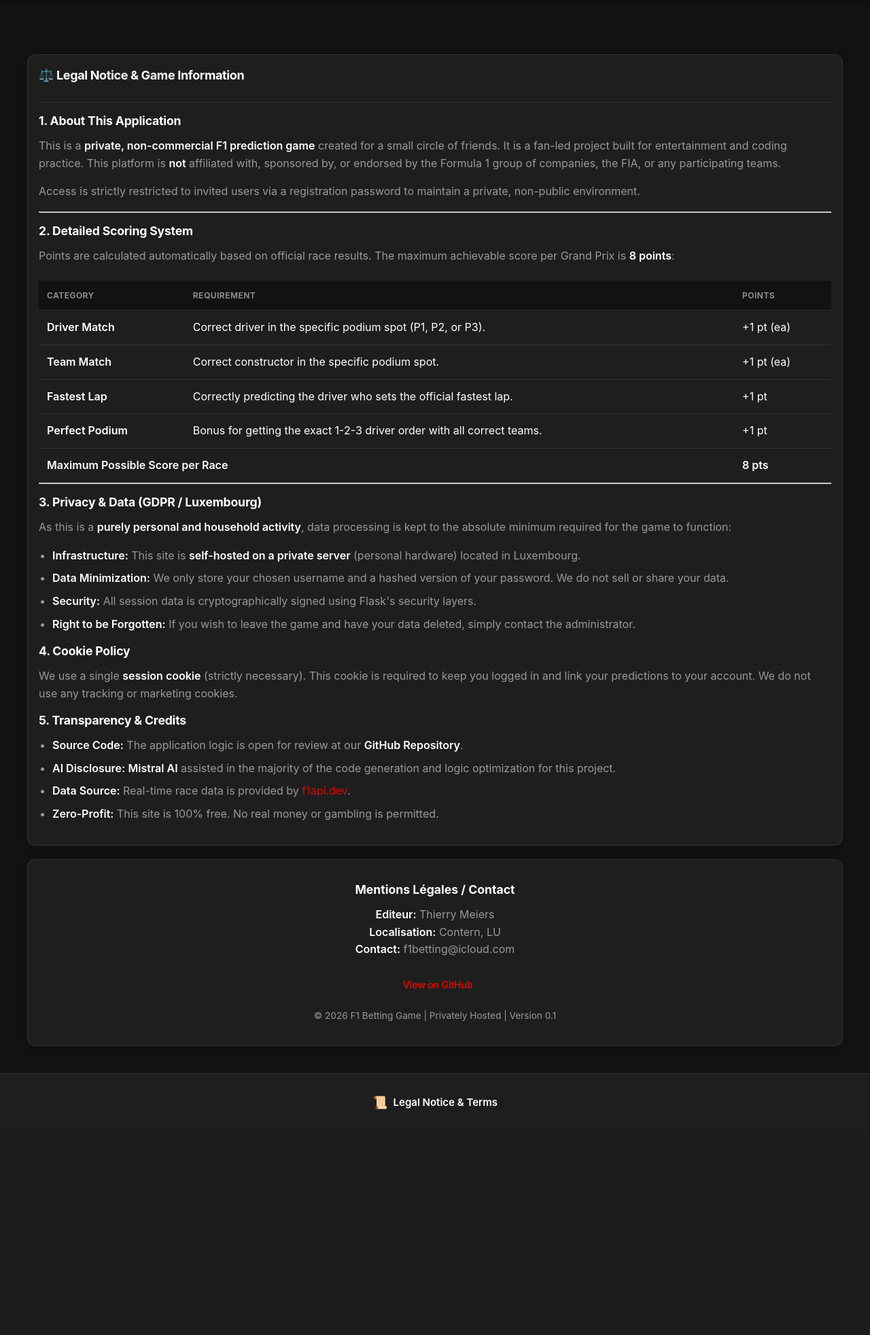
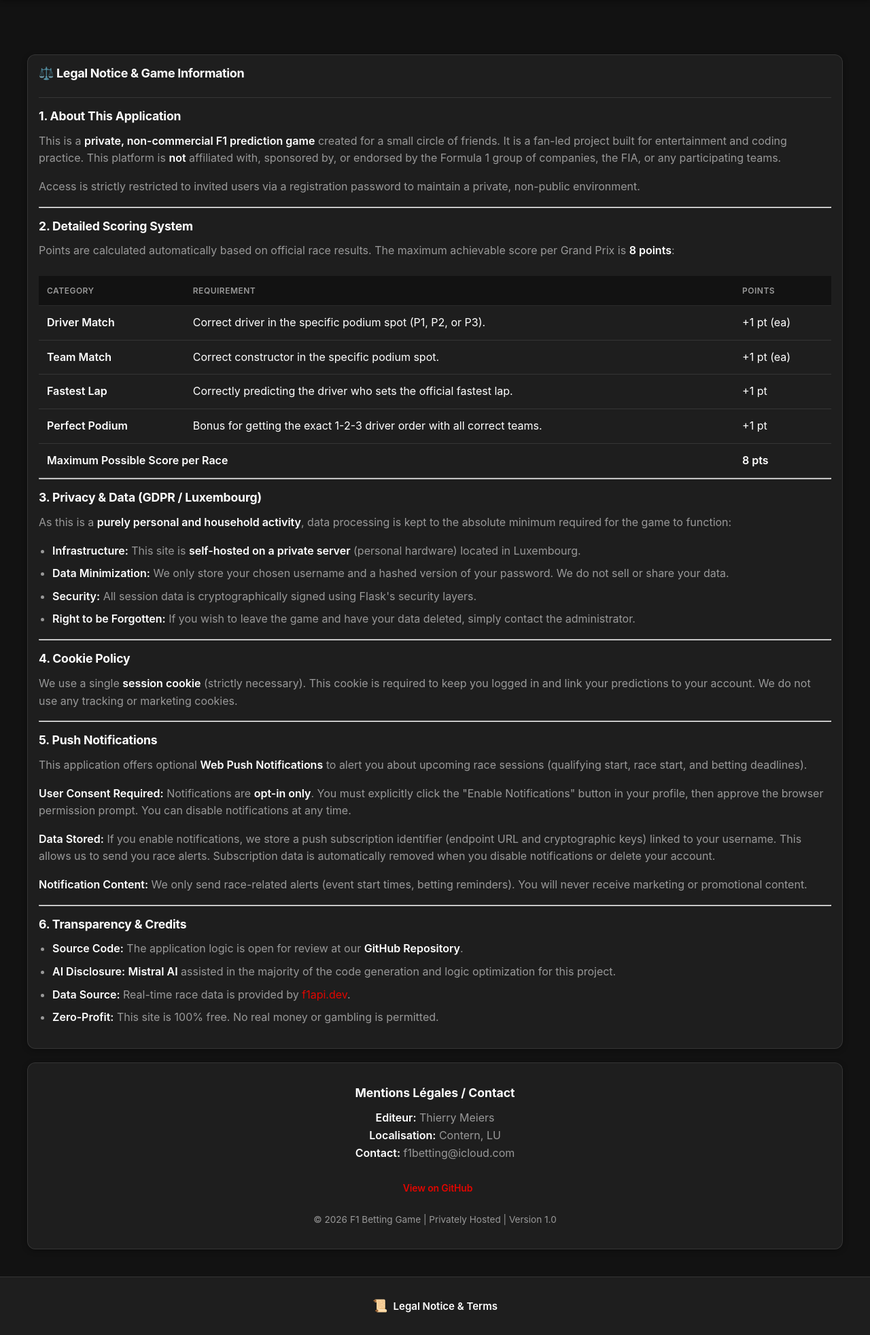
Before and after one commit to Meith0717/f1-betting-website, a Flask app: page /legal-notice in a window 1280 px wide. Shown: the part 62-2026 px from the top of the page at 68% size. Before the commit the page ends 1694 px from the top, so only its background shows below. Run offline with Flask 3, Linux system fonts and the light colour scheme.

Commit message:
Update Legal Notice & Game Information

```diff
--- a/src/app/static/css/mobile-styles.css
+++ b/src/app/static/css/mobile-styles.css
@@ -222,19 +222,6 @@ nav.mobile-nav {
     background-color: rgba(255, 255, 255, 0.2);
 }
 
-/* Beta badge styling */
-.beta-badge {
-    background-color: var(--accent);
-    color: black;
-    padding: 4px 12px;
-    border-radius: 12px;
-    font-size: 0.8em;
-    font-weight: bold;
-    margin-left: 12px;
-    vertical-align: middle;
-    display: inline-block;
-}
-
 /* Legal notice page styling */
 .legal-content h1, .legal-content h2, .legal-content h3 {
     color: var(--text);
@@ -1160,9 +1147,6 @@ nav.mobile-nav {
     margin-left: 3px;
     font-weight: 600;
 }
-    margin-left: 6px;
-    font-weight: 600;
-}
 
 .bet-form-inner {
     display: flex;
@@ -2040,11 +2024,12 @@ nav.mobile-nav {
     content: "📜";
     font-size: 18px;
 }
-    .footer-content {
+
+.footer-content {
         flex-direction: column;
         gap: 8px;
-    }
-}
+}
+
 
 /*****************************
 * Typography System
--- a/src/app/templates/legal_notice.html
+++ b/src/app/templates/legal_notice.html
@@ -68,10 +68,22 @@
         <li><strong>Right to be Forgotten:</strong> If you wish to leave the game and have your data deleted, simply contact the administrator.</li>
       </ul>
 
+      <hr class="my-4">
+
       <h2 class="section-title">4. Cookie Policy</h2>
       <p>We use a single <strong>session cookie</strong> (strictly necessary). This cookie is required to keep you logged in and link your predictions to your account. We do not use any tracking or marketing cookies.</p>
 
-      <h2 class="section-title">5. Transparency & Credits</h2>
+      <hr class="my-4">
+
+      <h2 class="section-title">5. Push Notifications</h2>
+      <p>This application offers optional <strong>Web Push Notifications</strong> to alert you about upcoming race sessions (qualifying start, race start, and betting deadlines).</p>
+      <p><strong>User Consent Required:</strong> Notifications are <strong>opt-in only</strong>. You must explicitly click the "Enable Notifications" button in your profile, then approve the browser permission prompt. You can disable notifications at any time.</p>
+      <p><strong>Data Stored:</strong> If you enable notifications, we store a push subscription identifier (endpoint URL and cryptographic keys) linked to your username. This allows us to send you race alerts. Subscription data is automatically removed when you disable notifications or delete your account.</p>
+      <p><strong>Notification Content:</strong> We only send race-related alerts (event start times, betting reminders). You will never receive marketing or promotional content.</p>
+
+      <hr class="my-4">
+
+      <h2 class="section-title">6. Transparency & Credits</h2>
       <ul class="feature-list">
         <li><strong>Source Code:</strong> The application logic is open for review at our <a href="https://github.com/Meith0717/f1-betting-website" target="_blank" rel="noopener"><strong>GitHub Repository</strong></a>.</li>
         <li><strong>AI Disclosure:</strong> <strong>Mistral AI</strong> assisted in the majority of the code generation and logic optimization for this project.</li>
@@ -94,7 +106,7 @@
         </a>
       </div>
       <p class="text-muted mt-3" style="font-size: 0.85rem;">
-        © 2026 F1 Betting Game | Privately Hosted | Version 0.1
+        © 2026 F1 Betting Game | Privately Hosted | Version 1.0
       </p>
     </div>
   </div>
```
Also changed, not shown: src/app/templates/welcome.html (+0 -10 lines).
